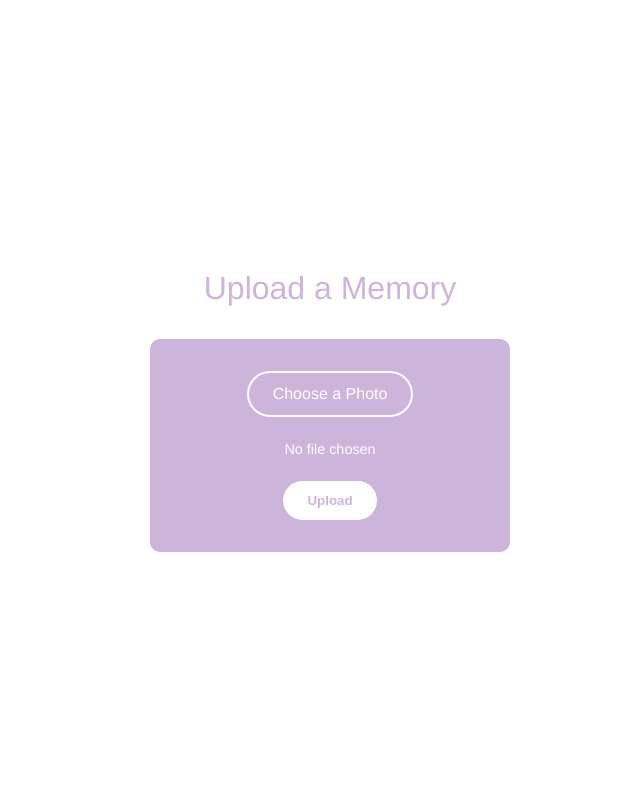
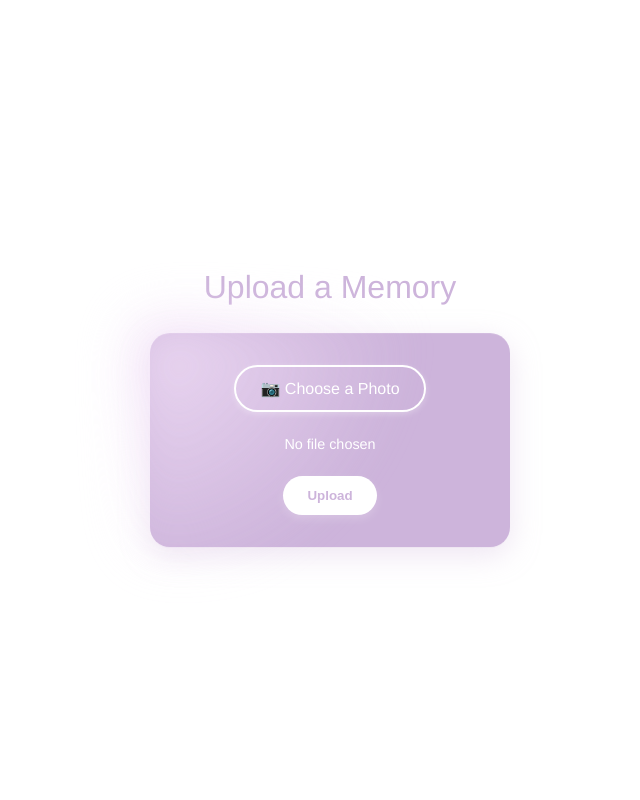
Before and after one commit to Sheepheerd/glass, a Flask app: page / in a window 1280 px wide. Shown: the whole page, without its empty margins (310-950 px from the left). Run offline with Flask 3, Linux system fonts and the light colour scheme.

Commit message:
Adding cool effects

```diff
--- a/templates/upload.html
+++ b/templates/upload.html
@@ -4,9 +4,11 @@
     <meta charset="UTF-8" />
     <meta name="viewport" content="width=device-width, initial-scale=1" />
     <title>Upload a Photo</title>
+
     <style>
       :root {
         --lavender: #cdb4db;
+        --lavenderwhite: #e8ddef;
         --white: #ffffff;
       }
 
@@ -25,6 +27,7 @@
         align-items: center;
         height: 100vh;
         color: var(--lavender);
+        overflow: hidden;
       }
 
       h1 {
@@ -33,15 +36,38 @@
       }
 
       form {
+        position: relative;
         display: flex;
         flex-direction: column;
         align-items: center;
         gap: 1.5rem;
         background-color: var(--lavender);
         padding: 2rem;
-        border-radius: 10px;
+        border-radius: 20px;
         width: 90%;
         max-width: 360px;
+        box-shadow: 0 8px 30px rgba(205, 180, 219, 0.35);
+        animation: float 4s ease-in-out infinite;
+        z-index: 1;
+      }
+
+      form::before {
+        content: "";
+        position: absolute;
+        z-index: -1;
+        top: -10px;
+        left: -10px;
+        right: -10px;
+        bottom: -10px;
+        border-radius: 30px;
+        background: radial-gradient(
+          circle at top left,
+          #f3e1f8,
+          transparent 60%
+        );
+        filter: blur(25px);
+        opacity: 0.7;
+        animation: pulse 6s infinite alternate;
       }
 
       input[type="file"] {
@@ -49,22 +75,34 @@
       }
 
       label {
+        display: flex;
+        align-items: center;
+        gap: 0.5rem;
         padding: 0.75rem 1.5rem;
         border: 2px solid var(--white);
         color: var(--white);
         border-radius: 50px;
         cursor: pointer;
-        transition: background 0.3s ease;
+        font-weight: 500;
+        font-size: 1rem;
+        background-color: transparent;
+        box-shadow: 0 2px 6px rgba(255, 255, 255, 0.3);
+        transition:
+          background 0.3s ease,
+          color 0.3s ease,
+          transform 0.2s ease;
       }
 
       label:hover {
         background: var(--white);
         color: var(--lavender);
+        transform: scale(1.05);
       }
 
       #file-chosen {
         color: var(--white);
         font-size: 0.9em;
+        text-align: center;
       }
 
       button {
@@ -75,18 +113,45 @@
         color: var(--lavender);
         cursor: pointer;
         font-weight: bold;
-        transition: background 0.3s ease;
+        transition:
+          background 0.3s ease,
+          transform 0.2s ease;
+        box-shadow: 0 4px 10px rgba(255, 255, 255, 0.2);
       }
 
       button:hover {
         background-color: #e6d3f2;
+        transform: scale(1.05);
+      }
+
+      @keyframes float {
+        0% {
+          transform: translateY(0px);
+        }
+        50% {
+          transform: translateY(-6px);
+        }
+        100% {
+          transform: translateY(0px);
+        }
+      }
+
+      @keyframes pulse {
+        from {
+          opacity: 0.5;
+          transform: scale(1);
+        }
+        to {
+          opacity: 0.9;
+          transform: scale(1.05);
+        }
       }
     </style>
   </head>
   <body>
     <h1>Upload a Memory</h1>
     <form action="/upload" method="POST" enctype="multipart/form-data">
-      <label for="photo">Choose a Photo</label>
+      <label for="photo">📷 Choose a Photo</label>
       <input
         type="file"
         id="photo"
```
